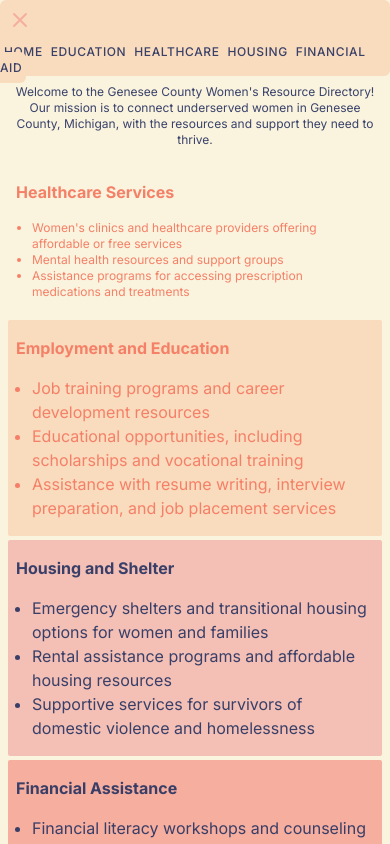
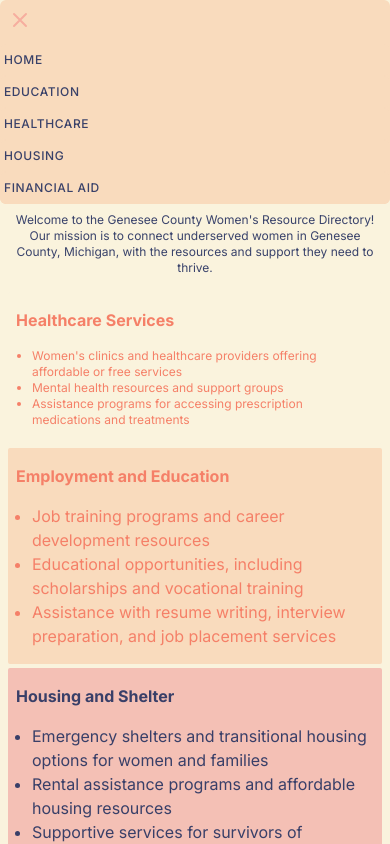
Before and after one commit to YouGuavas/gencowomen, a Next.js app: page / in a window 390 px wide. Both pictures are taken after a click on the button "Toggle Menu". Shown: the top 844 px of the page. Built offline with nearby package versions, Linux system fonts and the light colour scheme.

Commit message:
Responsive nav

```diff
--- a/components/Nav.tsx
+++ b/components/Nav.tsx
@@ -15,7 +15,11 @@ export function Nav() {
 		<nav
 			className={`background-2 rounded-md md:p-1 flex flex-col md:flex-row gap-1 md:gap-2 text-xs md:text-base`}
 		>
-			<button onClick={toggleMenu} className="md:hidden p-2 focus:outline-none">
+			<button
+				onClick={toggleMenu}
+				className="md:hidden p-2 w-10 content-center justify-center text-center transition duration-700 ease-in-out"
+				aria-label="Toggle Menu"
+			>
 				<svg
 					className="w-6 h-6"
 					fill="none"
@@ -40,9 +44,15 @@ export function Nav() {
 					)}
 				</svg>
 			</button>
-			<div className={`md:flex ${isMenuOpen ? 'block' : 'hidden'}`}>
+			<div
+				className={`flex flex-col md:flex-row ${
+					isMenuOpen || window.innerWidth > 767 ? 'block' : 'hidden'
+				} transition-max-height duration-700 ease-in-out overflow-hidden`}
+				style={{ maxHeight: '500px' }}
+			>
 				{navLinks.map((link, index) => (
 					<Link
+						onClick={toggleMenu}
 						className="px-1 py-2 md:px-2 md:py-4 color-7 hover-color-6 background-2 hover-background-1 duration-700 rounded-md uppercase font-medium tracking-wider content-center"
 						key={index}
 						href={link.url}
```
